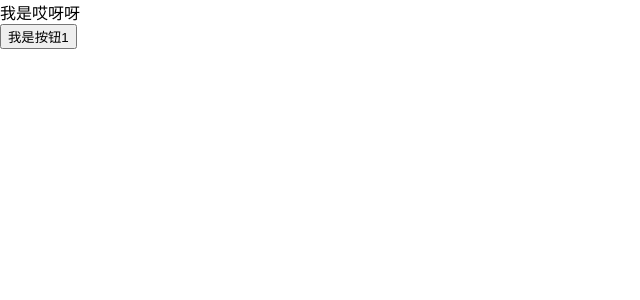
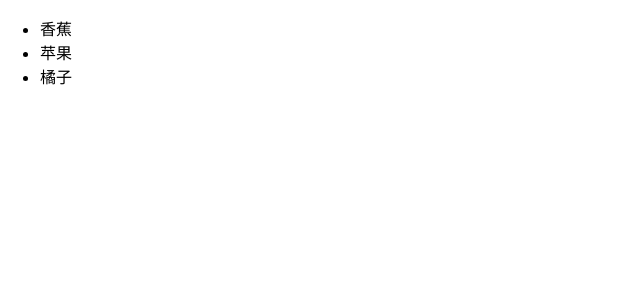
Before and after one commit to aiyaya211/react-study, a React (Create React App) app: page / in a window 1280 px wide. Shown: the top 300 px of the page, without its empty margins (0-640 px from the left). Built offline with nearby package versions, Linux system fonts and the light colour scheme.

Commit message:
循环列表

```diff
--- a/src/index.js
+++ b/src/index.js
@@ -11,14 +11,31 @@ import reportWebVitals from './reportWebVitals';
 const name = '哎呀呀'
 const div =<div>
   <div onClick={() => alert(888)}>我是{name}</div>
-  <button>我是按钮1</button>
+  <button style={{ color: 'red' }}>我是按钮1</button>
 </div>;
 
+let lang = "en";
+let div1;
+if (lang === 'en') {
+  div1 = <div>hello world</div>
+}
+if (lang === 'ch') {
+  div1 = <div>你好</div>
+}
+// 生成列表
+let list = ['香蕉', '苹果', '橘子'];
+let listArr = [];
+
+list.forEach(item => {
+  listArr.push(<li>{item}</li>);
+})
+
+let listDiv = <ul>{list.map(item => <li>{item}</li>)}</ul>
 // 生成一个dom元素
 const root = ReactDOM.createRoot(document.getElementById('root'));
 
 // 渲染
-root.render(div)
+root.render(listDiv)
 
 
 
```
Also changed, not shown: 1 other file (tests, documents, lock files or other folders).
